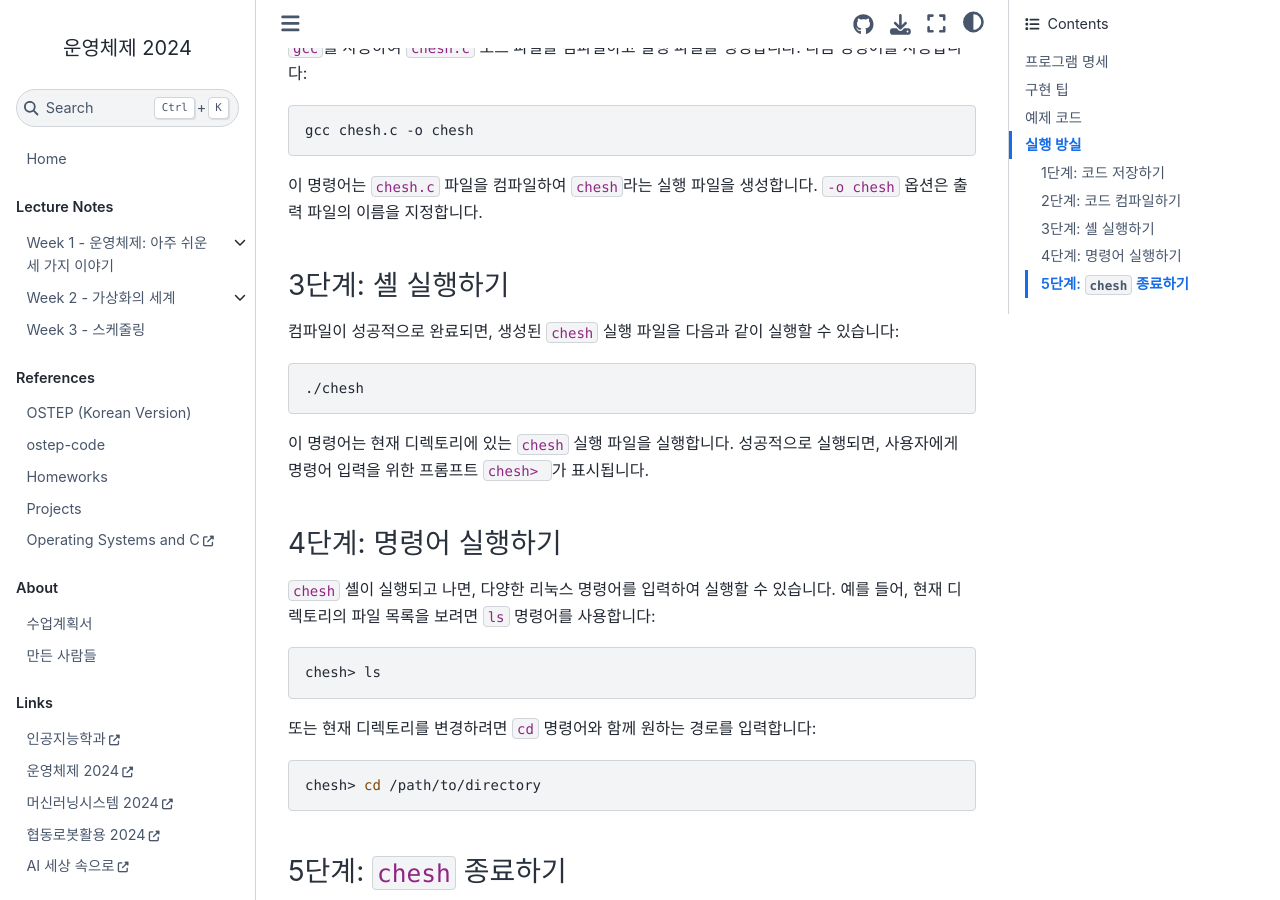
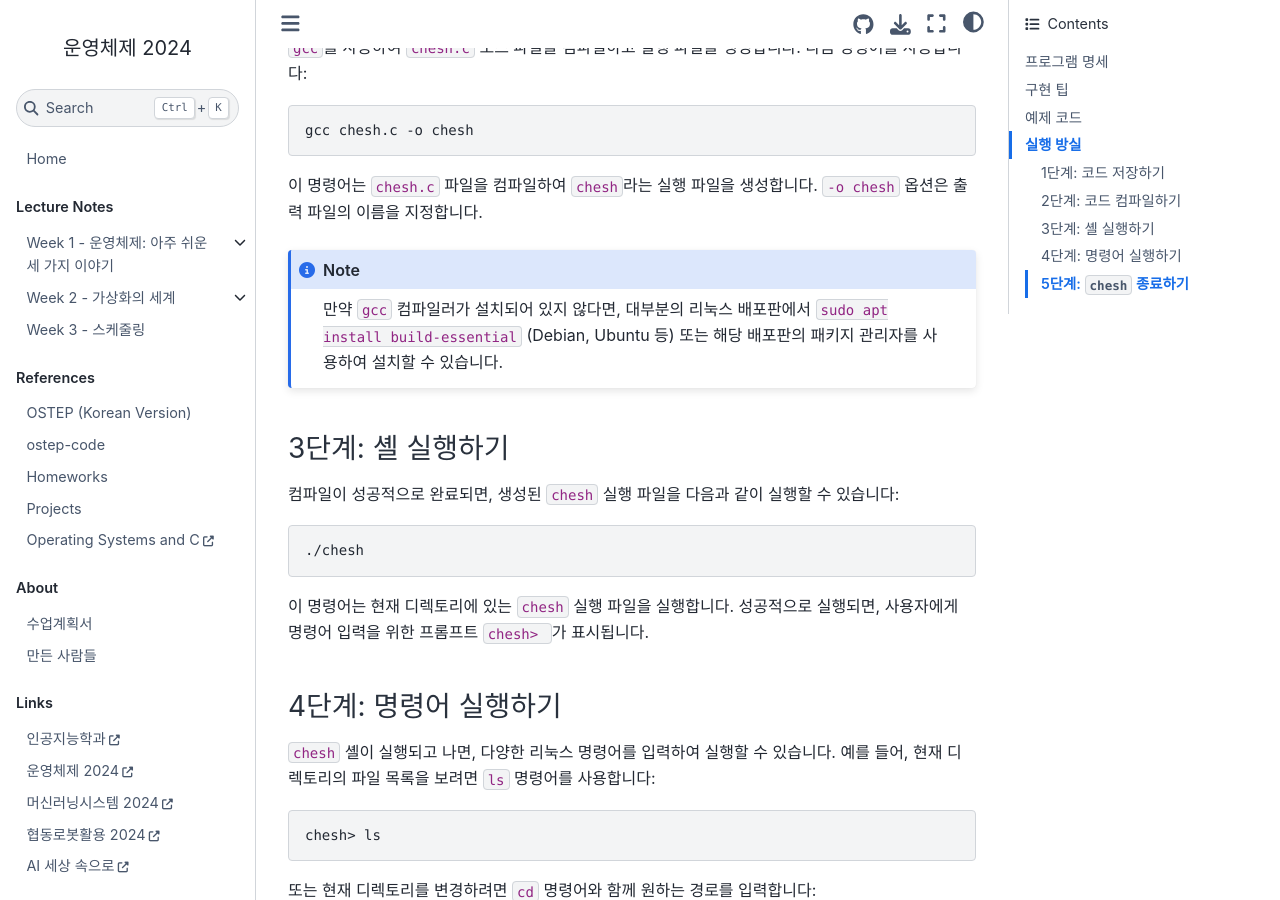
Before and after one commit to entelecheia/os-2024, a Jupyter Book: the page built from book/week02/chush.md, in a window 1280 px wide and 900 px high, scrolled down 3054 px. Built offline with Jupyter Book 1.0.4 settings and Sphinx 7.4.7 and the Sphinx Book theme 1.1.4, drawn with Linux system fonts in a browser that asks for light colours; a script that is not in the unit is left out.

Commit message:
feat(compiler): add note for installing gcc compiler via manager

````diff
--- a/book/week02/chush.md
+++ b/book/week02/chush.md
@@ -99,6 +99,10 @@ gcc chesh.c -o chesh
 
 이 명령어는 `chesh.c` 파일을 컴파일하여 `chesh`라는 실행 파일을 생성합니다. `-o chesh` 옵션은 출력 파일의 이름을 지정합니다.
 
+```{note}
+만약 `gcc` 컴파일러가 설치되어 있지 않다면, 대부분의 리눅스 배포판에서 `sudo apt install build-essential` (Debian, Ubuntu 등) 또는 해당 배포판의 패키지 관리자를 사용하여 설치할 수 있습니다.
+```
+
 ### 3단계: 셸 실행하기
 
 컴파일이 성공적으로 완료되면, 생성된 `chesh` 실행 파일을 다음과 같이 실행할 수 있습니다:
````
